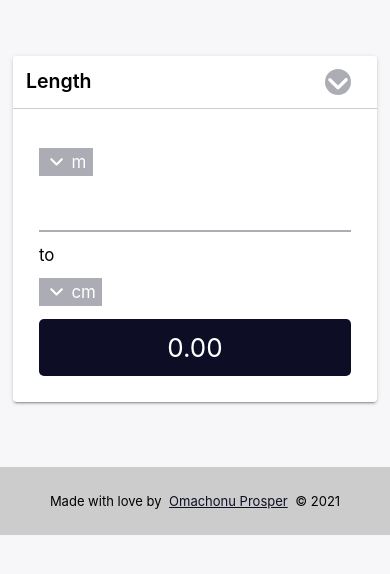
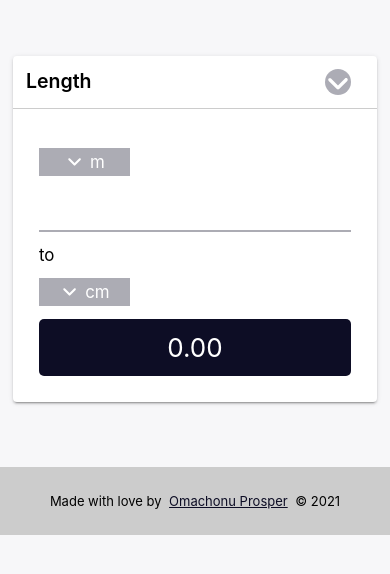
Before and after one commit to Omachonu-prosper/unit_conversion_app, a plain HTML site: page index.html in a window 390 px wide. Shown: the part 66-640 px from the top of the page. Drawn offline with Linux system fonts and the light colour scheme.

Commit message:
Specify a responsive width for the secondary dropdown

```diff
--- a/styles/main.css
+++ b/styles/main.css
@@ -173,8 +173,7 @@ primary dropdown */
     background-color: var(--primary-color-light);
     padding: .3rem .5rem;
     text-align: center;
-    max-width: 30%;
-    width: fit-content;
+    max-width: 7rem;
     color: var(--white);
     cursor: pointer;
 }
```
